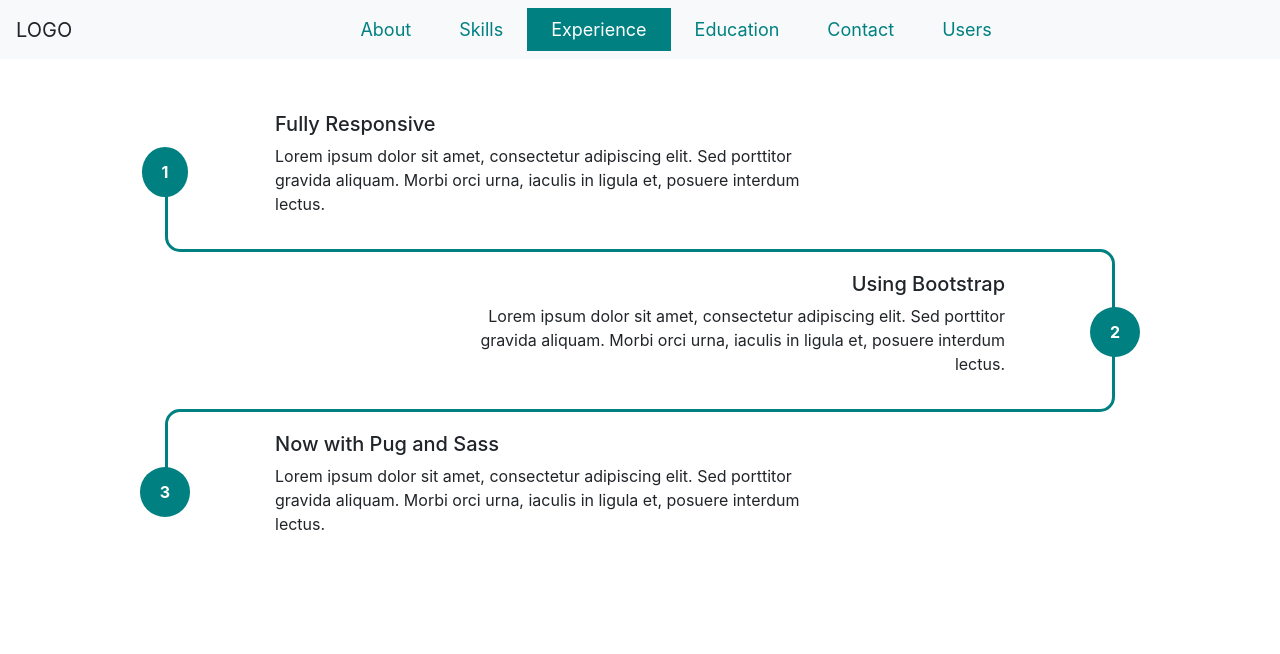
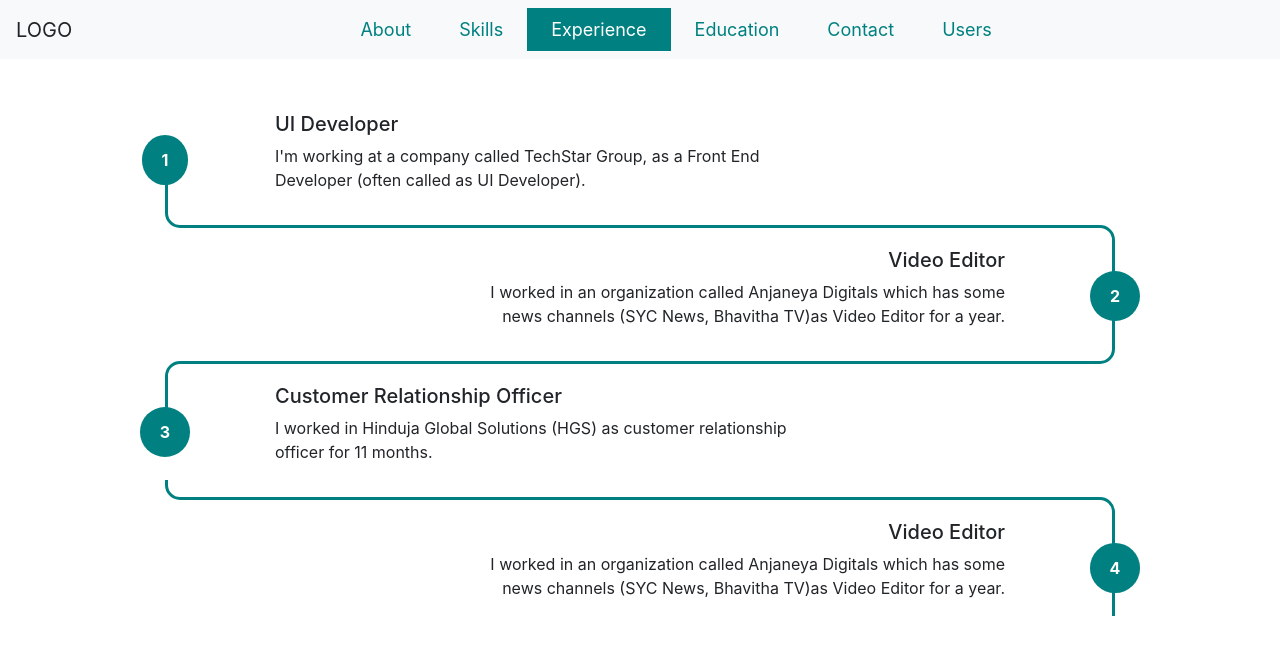
Before and after one commit to luckkey005/first-ang, an Angular app: page /super in a window 1280 px wide. Shown: the top 654 px of the page. Built offline with nearby package versions, Linux system fonts and the light colour scheme.

Commit message:
some bugs cleared

```diff
--- a/src/app/app.component.html
+++ b/src/app/app.component.html
@@ -7,12 +7,12 @@
 
         <div class="collapse navbar-collapse justify-content-center" [class.collapse]="navbarCollapsed">
             <ul class="navbar-nav">
-          <li class="nav-link" routerLink="fourth" routerLinkActive="active">About</li>
-          <li class="nav-link" routerLink="second" routerLinkActive="active">Skills</li>
-          <li class="nav-link" routerLink="super" routerLinkActive="active">Experience</li>
-          <li class="nav-link" routerLink="posts" routerLinkActive="active">Education</li>
-          <li class="nav-link" routerLink="contact" routerLinkActive="active">Contact</li>
-          <li class="nav-link" routerLink="first" routerLinkActive="active">Users</li>
+          <li class="nav-link" routerLink="fourth" routerLinkActive="active" (click)="collapse()">About</li>
+          <li class="nav-link" routerLink="second" routerLinkActive="active" (click)="collapse()">Skills</li>
+          <li class="nav-link" routerLink="super" routerLinkActive="active" (click)="collapse()">Experience</li>
+          <li class="nav-link" routerLink="posts" routerLinkActive="active" (click)="collapse()">Education</li>
+          <li class="nav-link" routerLink="contact" routerLinkActive="active" (click)="collapse()">Contact</li>
+          <li class="nav-link" routerLink="first" routerLinkActive="active" (click)="collapse()">Users</li>
           <!-- <li
              class="nav-link" >Print</a>
           </li> -->
--- a/src/app/app.component.ts
+++ b/src/app/app.component.ts
@@ -8,8 +8,9 @@ import { Component } from '@angular/core';
 export class AppComponent {
   title = 'Angular';
   navbarCollapsed = true;
-
 toggleNavbarCollapsing() {
     this.navbarCollapsed = !this.navbarCollapsed;
 }
+
+collapse(){  this.navbarCollapsed=true;  }
 }
--- a/src/app/app.module.ts
+++ b/src/app/app.module.ts
@@ -16,6 +16,7 @@ import { ContactComponent } from './contact/contact.component';
 import { PostsComponent } from './posts/posts.component';
 
 const R:Routes=[{path:'first',component:FirstComponent},
+                {path:'',component:FourthComponent},
               {path:'second',component:SecondComponent},
               {path:'third',component:ThirdComponent},
               {path:'fourth',component:FourthComponent},
--- a/src/app/contact/contact.component.html
+++ b/src/app/contact/contact.component.html
@@ -1,14 +1,14 @@
   <div class="container mt-5">
       <div class="row">
           <!-- Section Titile -->
-          <div class="col-md-12 wow animated fadeInLeft" data-wow-delay=".2s">
+          <div class="col-md-12 wow animated fadeInLeft" >
               <h1 class="section-title">Love to Hear From You</h1>
           </div>
       </div>
       <div class="row">
           <!-- Section Titile -->
-          <div class="col-md-6 mt-3 contact-widget-section2 wow animated fadeInLeft" data-wow-delay=".2s">
-            <p>It is a long established fact that a reader will be distracted by the readable content of a page when looking at its layout. The Chance of response is low. <b>so I appreciate for visiting my site.</b></p>
+          <div class="col-md-6 mt-3 contact-widget-section2 wow animated fadeInLeft" >
+            <p>It is a long established fact that a reader will be distracted by the readable content of a page when looking at its layout. The Chance of response is low. so <b class="font-italic">I appreciate for visiting my site.</b></p>
 
             <div class="find-widget">
               Address: <a >Ramanamakshetram 3rd line, Guntur</a>
@@ -16,19 +16,22 @@
             <div class="find-widget">
               Facebook:  <a target="_blank" href="https://www.facebook.com/deepak.lakshmi.39"> Lakshmi Deepak </a>
             </div>
+            <!-- <div class="find-widget">
+              Phone:  <a href="tel:+919290770980">+91 9290770980</a>
+            </div> -->
             <div class="find-widget">
-              Phone:  <a href="tel:+919290770980">+91 9290770980</a>
+              Email:  <a href="mailto:luckkey005@gmail.com">luckkey005@gmail.com</a>
             </div>
 
-            <!-- <div class="find-widget">
-              Website:  <a href="https://uny.ro">www.uny.ro</a>
-            </div> -->
             <div class="find-widget">
-               Call Timings: <a href="#">Mon to Sat: 09:30 AM - 09.30 PM</a>
+              Website:  <a target="_blank" href="https://luckkey005.github.io/first-ang/">GitHub Pages</a>
+            </div>
+            <div class="find-widget">
+               Contact Timings: <a href="#">Mon to Sat: 09:30 AM - 09.30 PM</a>
             </div>
           </div>
           <!-- contact form -->
-          <div class="col-md-6 wow animated fadeInRight" data-wow-delay=".2s">
+          <div class="col-md-6">
               <form class="shake" role="form" method="post" id="contactForm" name="contact-form" data-toggle="validator">
                   <!-- Name -->
                   <div class="form-group label-floating">
--- a/src/app/contact/contact.component.ts
+++ b/src/app/contact/contact.component.ts
@@ -11,7 +11,5 @@ export class ContactComponent implements OnInit {
 
   ngOnInit() {
   }
-  log(x){console.log(x);}
-  submit(f){ console.log(f.value);}
 
 }
--- a/src/app/super/super.component.html
+++ b/src/app/super/super.component.html
@@ -1,13 +1,12 @@
 <div class="container mt-5">
-    <!-- <h2 class="pb-3 pt-2 border-bottom mb-5">Experience</h2> -->
     <!--first section-->
     <div class="row align-items-center how-it-works d-flex">
       <div class="col-2 text-center bottom d-inline-flex justify-content-center align-items-center">
         <div class="circle font-weight-bold">1</div>
       </div>
       <div class="col-6">
-        <h5>Fully Responsive</h5>
-        <p>Lorem ipsum dolor sit amet, consectetur adipiscing elit. Sed porttitor gravida aliquam. Morbi orci urna, iaculis in ligula et, posuere interdum lectus.</p>
+        <h5>UI Developer</h5>
+        <p>I'm working at a company called TechStar Group, as a Front End Developer (often called as UI Developer).</p>
       </div>
     </div>
     <!--path between 1-2-->
@@ -25,8 +24,8 @@
     <!--second section-->
     <div class="row align-items-center justify-content-end how-it-works d-flex">
       <div class="col-6 text-right">
-        <h5>Using Bootstrap</h5>
-        <p>Lorem ipsum dolor sit amet, consectetur adipiscing elit. Sed porttitor gravida aliquam. Morbi orci urna, iaculis in ligula et, posuere interdum lectus.</p>
+        <h5>Video Editor</h5>
+        <p>I worked in an organization called Anjaneya Digitals which has some news channels (SYC News, Bhavitha TV)as Video Editor for a year.</p>
       </div>
       <div class="col-2 text-center full d-inline-flex justify-content-center align-items-center">
         <div class="circle font-weight-bold">2</div>
@@ -46,12 +45,36 @@
     </div>
     <!--third section-->
     <div class="row align-items-center how-it-works d-flex">
-      <div class="col-2 text-center top d-inline-flex justify-content-center align-items-center">
+      <div class="col-2 text-center top d-inline-flex justify-content-center align-items-center ">
         <div class="circle font-weight-bold">3</div>
       </div>
       <div class="col-6">
-        <h5>Now with Pug and Sass</h5>
-        <p>Lorem ipsum dolor sit amet, consectetur adipiscing elit. Sed porttitor gravida aliquam. Morbi orci urna, iaculis in ligula et, posuere interdum lectus.</p>
+        <h5>Customer Relationship Officer</h5>
+        <p>I worked in Hinduja Global Solutions (HGS) as customer relationship officer for 11 months.</p>
       </div>
     </div>
+
+     <!--path between 3-4-->
+      <div class="row timeline">
+        <div class="col-2">
+          <div class="corner top-right"></div>
+        </div>
+        <div class="col-8">
+          <hr/>
+        </div>
+        <div class="col-2">
+          <div class="corner left-bottom"></div>
+        </div>
+      </div>
+
+      <!--fourth section-->
+      <div class="row align-items-center justify-content-end how-it-works d-flex">
+          <div class="col-6 text-right">
+            <h5>Video Editor</h5>
+            <p>I worked in an organization called Anjaneya Digitals which has some news channels (SYC News, Bhavitha TV)as Video Editor for a year.</p>
+          </div>
+          <div class="col-2 text-center full d-inline-flex justify-content-center align-items-center">
+            <div class="circle font-weight-bold">4</div>
+          </div>
+        </div>
   </div>
```
Also changed, not shown: 4 other files (tests, documents, lock files or other folders).
